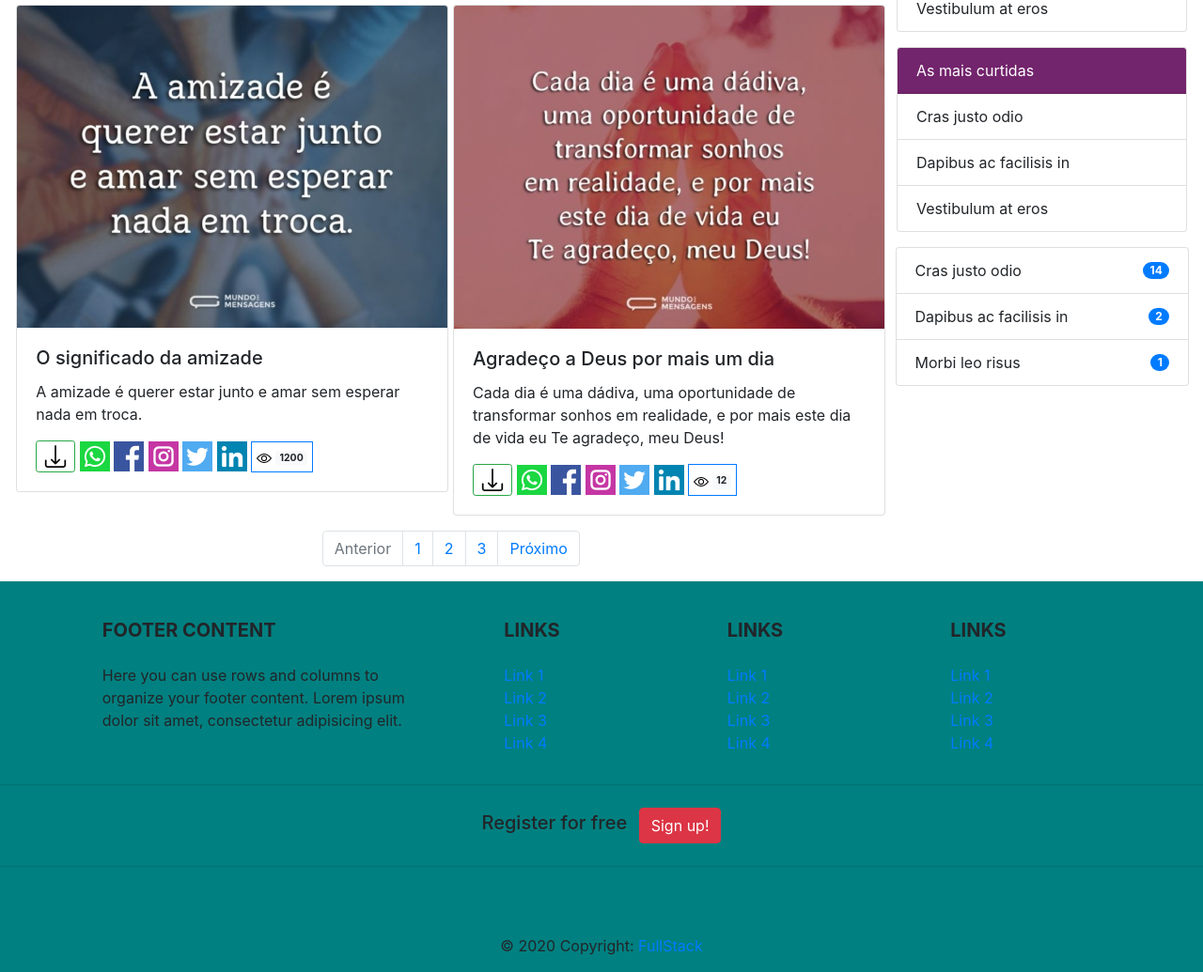
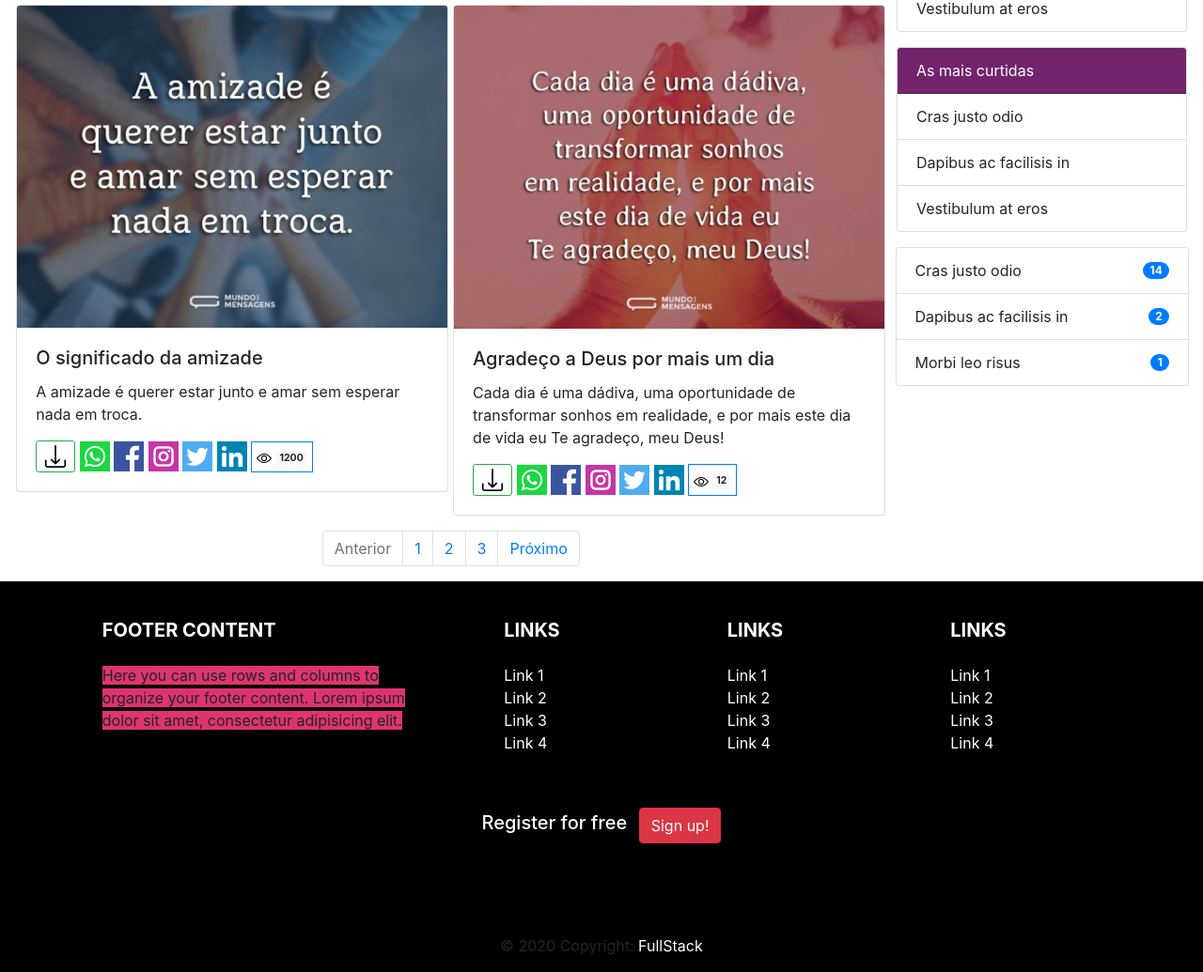
Before and after one commit to Diego2016Cristina/io-reflection-portal, a CodeIgniter app: page /portal_reflexoes/ in a window 1280 px wide. Shown: the part 260-1295 px from the top of the page at 94% size. Run offline with CodeIgniter, Linux system fonts and the light colour scheme.

Commit message:
estilizando o footer

```diff
--- a/application/views/site/aside.php
+++ b/application/views/site/aside.php
@@ -19,7 +19,8 @@
     <li class="list-group-item">Vestibulum at eros</li>
   </ul>
 </div>
-<ul class="list-group">
+<!-- =========================================================================== -->
+<ul class="list-group mb-3">
   <li class="list-group-item d-flex justify-content-between align-items-center">
     Cras justo odio
     <span class="badge badge-primary badge-pill">14</span>
--- a/application/views/site/footer.php
+++ b/application/views/site/footer.php
@@ -1,5 +1,5 @@
 <!-- Footer -->
-<footer class="page-footer font-small pt-4" style="background: Teal">
+<footer class="page-footer font-small pt-4">
 
   <!-- Footer Links -->
   <div class="container text-center text-md-left">
@@ -12,9 +12,8 @@
 
         <!-- Content -->
         <h5 class="font-weight-bold text-uppercase mt-3 mb-4">Footer Content</h5>
-        <p>Here you can use rows and columns to organize your footer content. Lorem ipsum dolor sit amet,
-          consectetur
-          adipisicing elit.</p>
+        <span id="fraseFooter">Here you can use rows and columns to organize </span> <span id="fraseFooter2"> your footer content. Lorem ipsum dolor sit amet, </span>
+          <span id="fraseFooter3">consectetur adipisicing elit.</span>
 
       </div>
       <!-- Grid column -->
--- a/application/views/template.php
+++ b/application/views/template.php
@@ -20,6 +20,7 @@
     <link rel="stylesheet" type="text/css" href="<?= base_url('assets/css/style_all.css') ?>">
     <link rel="stylesheet" type="text/css" href="<?= base_url('assets/css/article.css') ?>">
     <link rel="stylesheet" type="text/css" href="<?= base_url('assets/css/aside.css') ?>">
+    <link rel="stylesheet" type="text/css" href="<?= base_url('assets/css/footer.css') ?>">
   </head>
   <body>
     <!-- Base do template para todas as páginas seguintes -->
--- /dev/null
+++ b/assets/css/footer.css
@@ -0,0 +1,10 @@
+.page-footer {
+  background-color: #000;
+}
+.page-footer h5, a {
+  color: #fff;
+}
+
+#fraseFooter , #fraseFooter2, #fraseFooter3{
+  background: #df3371;
+}
```
